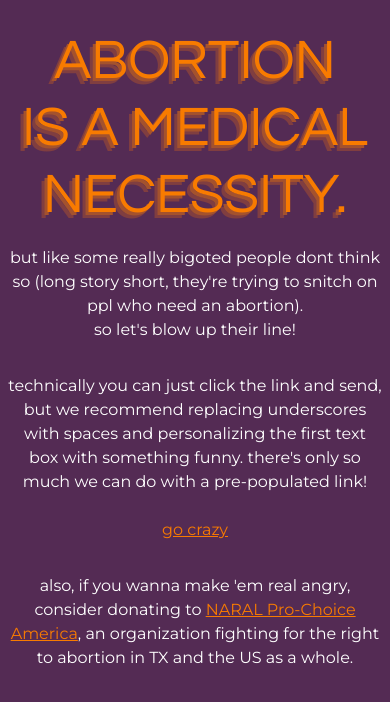
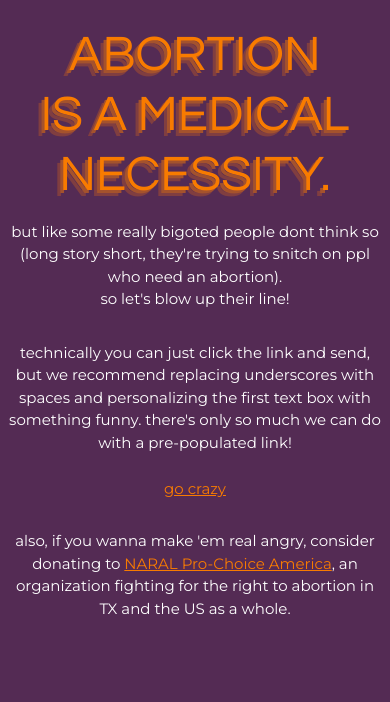
Before and after one commit to soapia/blow-it-up-tx, a plain HTML site: page index.html in a window 390 px wide. Drawn offline with nearby package versions, Linux system fonts and the light colour scheme.

Commit message:
made responsive!

```diff
--- a/index.html
+++ b/index.html
@@ -2,6 +2,8 @@
 <html lang="en" >
 <head>
   <meta charset="UTF-8">
+  <meta content="width=device-width, initial-scale=1" name="viewport" />
+
   <title>CodePen - blow er up</title>
   <link href="https://fonts.googleapis.com/css2?family=Montserrat:ital,wght@0,400;0,700;1,400;1,700&family=Questrial&display=swap" rel="stylesheet">
 <link rel='stylesheet' href='https://cdnjs.cloudflare.com/ajax/libs/twitter-bootstrap/5.0.2/css/bootstrap.min.css'><link rel="stylesheet" href="./style.css">
--- a/style.css
+++ b/style.css
@@ -22,3 +22,13 @@ a {
 p {
   padding: 0.5em;
 }
+
+@media(max-width: 900px) {
+    body {
+        font-size: 15px !important;
+/*        color: black;*/
+    }
+    h1 {
+        font-size: 50px !important;
+    }
+}
```
